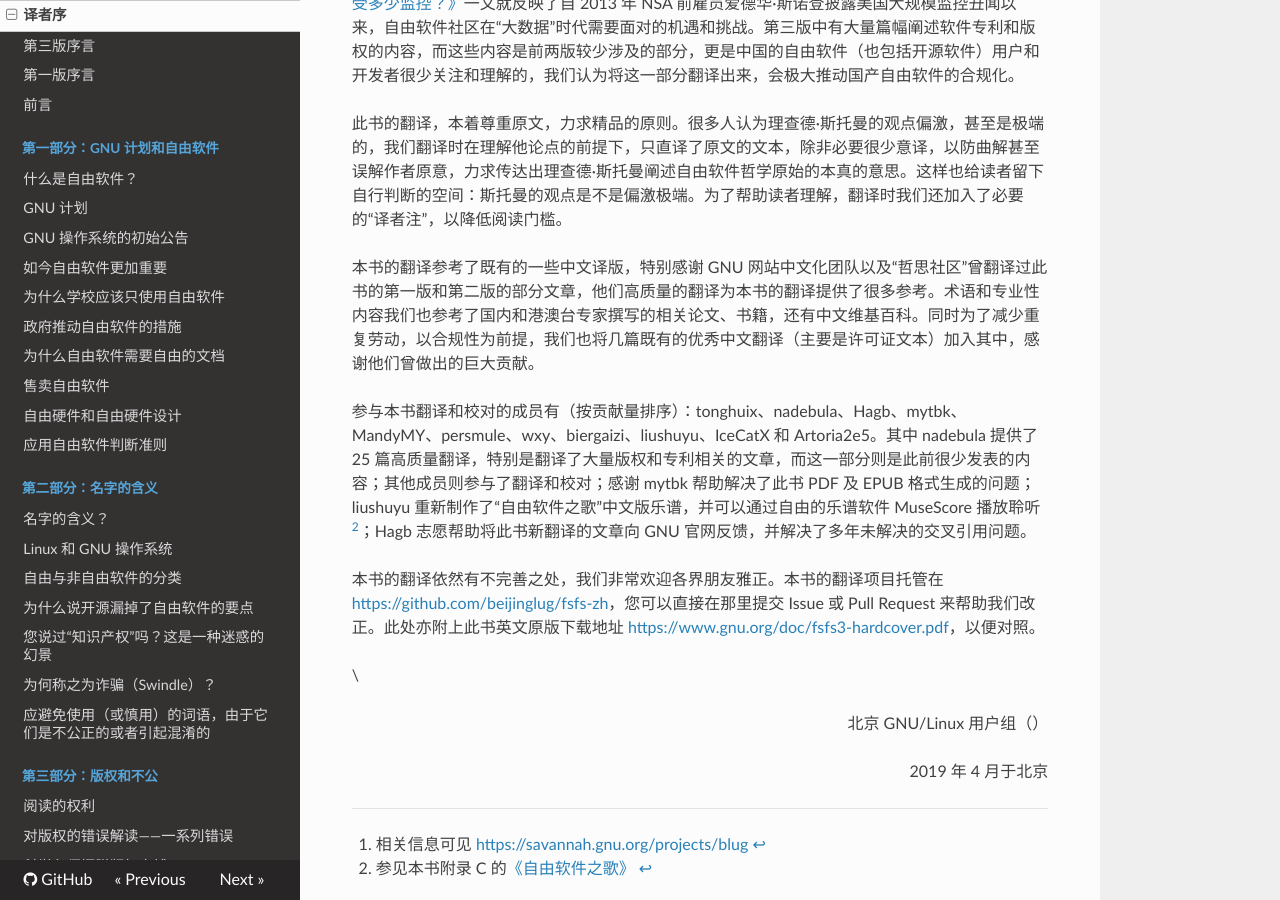
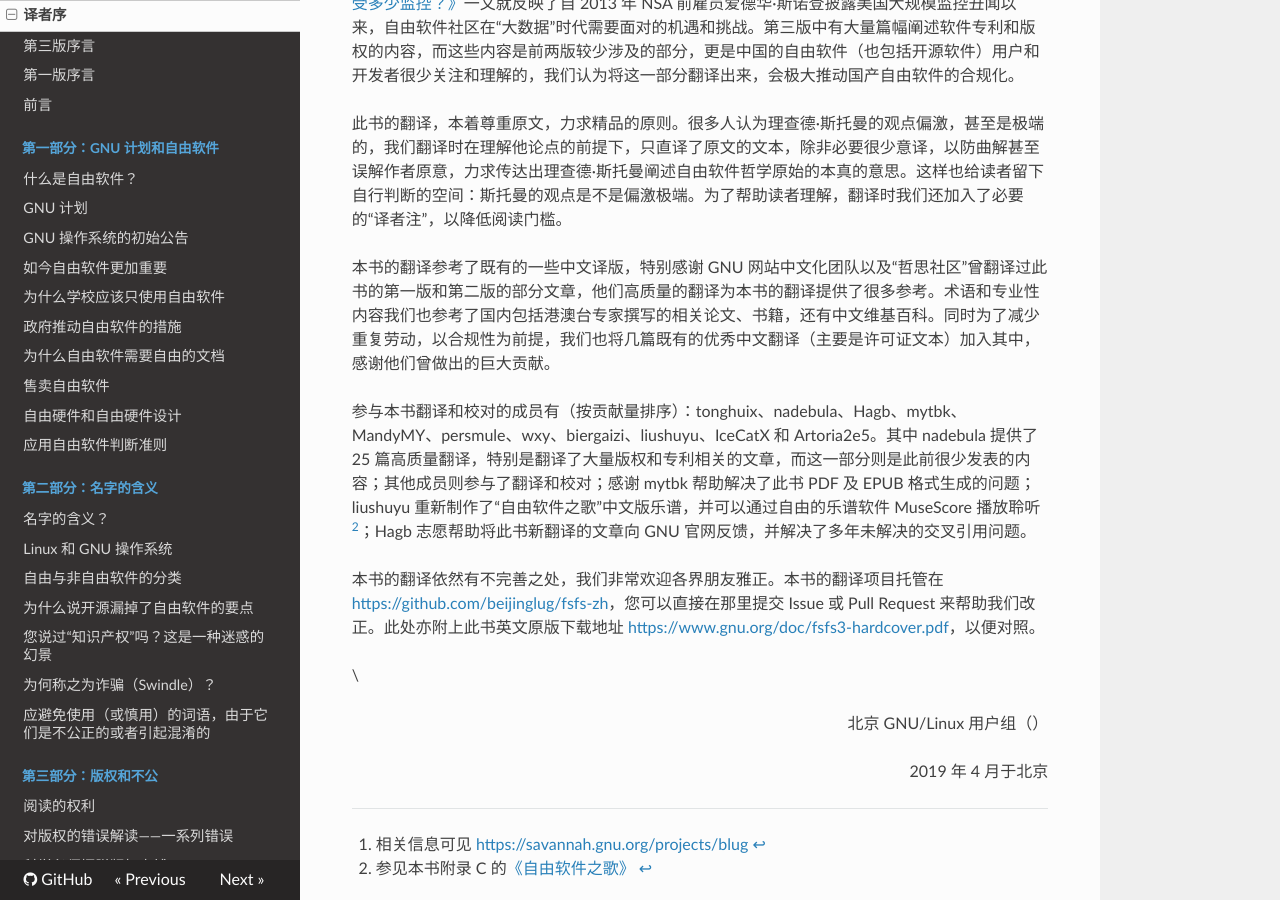
Before and after one commit to beijinglug/fsfs-zh, an MkDocs documentation site: the page built from docs/foreword-trans.md, in a window 1280 px wide and 900 px high, scrolled down 1112 px. Built offline with MkDocs 1.6.1, drawn with Linux system fonts in a browser that asks for light colours; nearby versions of some CDN libraries; old or Windows-style settings are respelled for this version of MkDocs.

Commit message:
Update forware-trans

```diff
--- a/docs/foreword-trans.md
+++ b/docs/foreword-trans.md
@@ -18,7 +18,7 @@
 
 此书的翻译，本着尊重原文，力求精品的原则。很多人认为理查德·斯托曼的观点偏激，甚至是极端的，我们翻译时在理解他论点的前提下，只直译了原文的文本，除非必要很少意译，以防曲解甚至误解作者原意，力求传达出理查德·斯托曼阐述自由软件哲学原始的本真的意思。这样也给读者留下自行判断的空间：斯托曼的观点是不是偏激极端。为了帮助读者理解，翻译时我们还加入了必要的“译者注”，以降低阅读门槛。
 
-本书的翻译参考了既有的一些中文译版，特别感谢 GNU 网站中文化团队以及“哲思社区”曾翻译过此书的第一版和第二版的部分文章，他们高质量的翻译为本书的翻译提供了很多参考。术语和专业性内容我们也参考了国内和港澳台专家撰写的相关论文、书籍，还有中文维基百科。同时为了减少重复劳动，以合规性为前提，我们也将几篇既有的优秀中文翻译（主要是许可证文本）加入其中，感谢他们曾做出的巨大贡献。
+本书的翻译参考了既有的一些中文译版，特别感谢 GNU 网站中文化团队以及“哲思社区”曾翻译过此书的第一版和第二版的部分文章，他们高质量的翻译为本书的翻译提供了很多参考。术语和专业性内容我们也参考了国内包括港澳台专家撰写的相关论文、书籍，还有中文维基百科。同时为了减少重复劳动，以合规性为前提，我们也将几篇既有的优秀中文翻译（主要是许可证文本）加入其中，感谢他们曾做出的巨大贡献。
 
 参与本书翻译和校对的成员有（按贡献量排序）：tonghuix、nadebula、Hagb、mytbk、MandyMY、persmule、wxy、biergaizi、liushuyu、IceCatX 和 Artoria2e5。其中 nadebula 提供了 25 篇高质量翻译，特别是翻译了大量版权和专利相关的文章，而这一部分则是此前很少发表的内容；其他成员则参与了翻译和校对；感谢 mytbk 帮助解决了此书 PDF 及 EPUB 格式生成的问题；liushuyu 重新制作了“自由软件之歌”中文版乐谱，并可以通过自由的乐谱软件 MuseScore 播放聆听[^trans-2]；Hagb 志愿帮助将此书新翻译的文章向 GNU 官网反馈，并解决了多年未解决的交叉引用问题。
 
```
